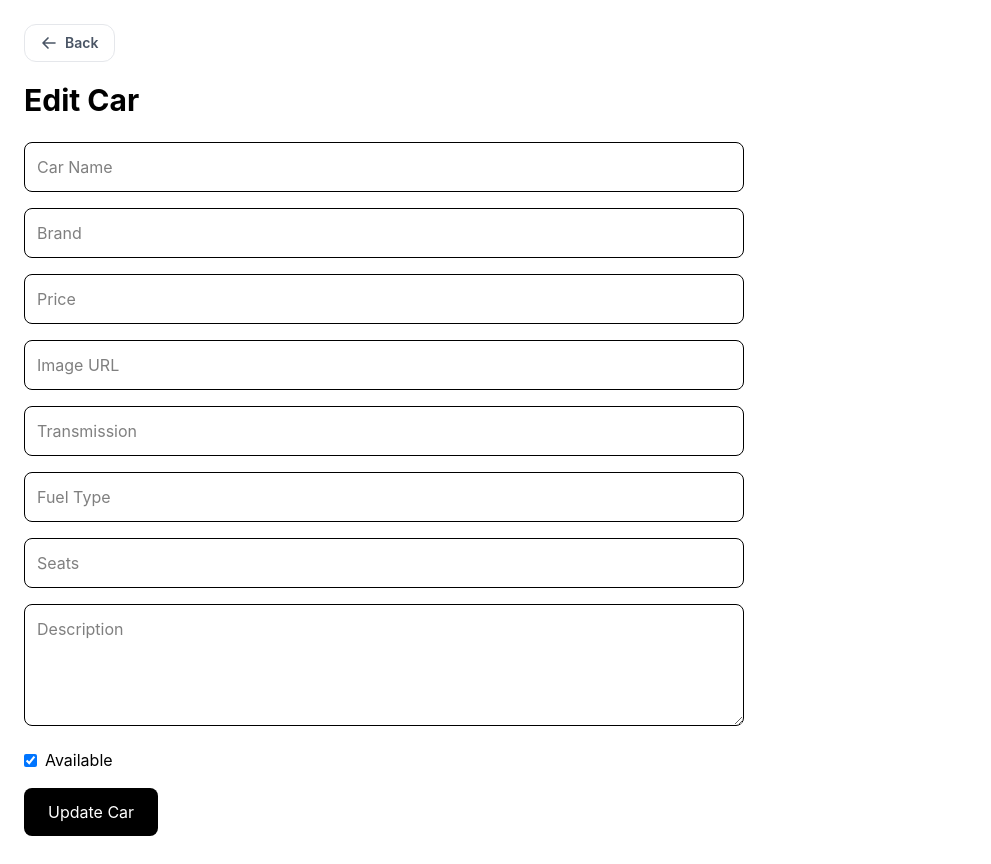
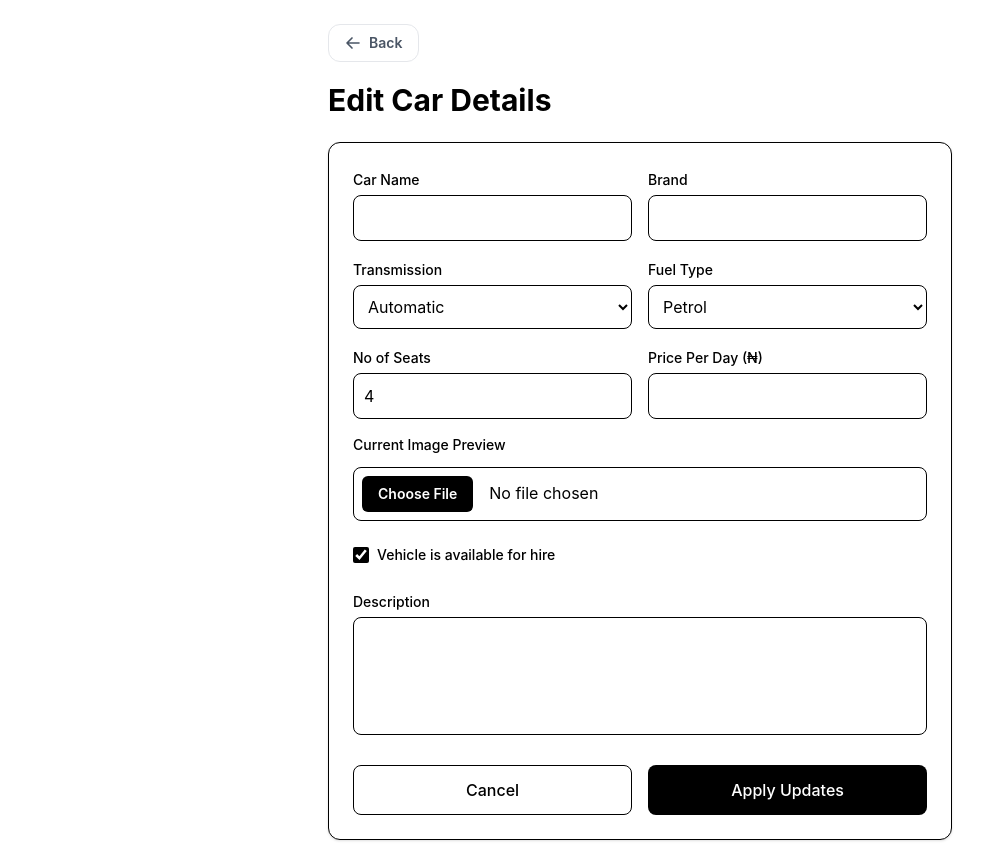
Before and after one commit to devadedejimike/Car-Rental-Frontend, a React (Vite) app: page /admin/edit-car/1 in a window 1280 px wide. Shown: the whole page, without its empty margins (0-991 px from the left). Built offline with nearby package versions, Linux system fonts and the light colour scheme; no server answers.

Commit message:
feat: improved ui

```diff
--- a/src/pages/EditCarPage.tsx
+++ b/src/pages/EditCarPage.tsx
@@ -1,5 +1,5 @@
 import { useEffect, useState } from "react";
-import { useNavigate, useParams } from "react-router-dom";
+import { useParams, useNavigate } from "react-router-dom";
 import { getSingleCar } from "../api/cars";
 import { updateCar } from "../api/admin";
 import BackButton from "../assets/BackButton";
@@ -7,7 +7,6 @@ import BackButton from "../assets/BackButton";
 const EditCarPage = () => {
   const { id } = useParams();
   const navigate = useNavigate();
-
   const [loading, setLoading] = useState(true);
   const [updating, setUpdating] = useState(false);
 
@@ -15,177 +14,233 @@ const EditCarPage = () => {
     name: "",
     brand: "",
     pricePerDay: "",
-    image: "",
-    transmission: "",
-    fuelType: "",
-    seats: "",
+    transmission: "automatic",
+    fuelType: "petrol",
+    seats: 4,
     description: "",
     available: true,
   });
+  const [existingImage, setExistingImage] = useState("");
+  const [newImageFile, setNewImageFile] = useState<File | null>(null);
 
-  // FETCH CAR
-  const fetchCar = async () => {
+  useEffect(() => {
+    const fetchCarDetails = async () => {
       try {
-      setLoading(true);
-
-      const data = await getSingleCar(id as string);
-      const car = data.car;
+        if (!id) return;
+        const res = await getSingleCar(id);
+        const car = res.car;
 
         setFormData({
-        name: car.name || "",
-        brand: car.brand || "",
-        pricePerDay: car.pricePerDay?.toString() || "",
-        image: car.image || "",
-        transmission: car.transmission || "",
-        fuelType: car.fuelType || "",
-        seats: car.seats?.toString() || "",
-        description: car.description || "",
-        available: car.available ?? true,
+          name: car.name,
+          brand: car.brand,
+          pricePerDay: car.pricePerDay.toString(),
+          transmission: car.transmission || "automatic",
+          fuelType: car.fuelType || "petrol",
+          seats: car.seats,
+          description: car.description,
+          available: car.available !== undefined ? car.available : true,
         });
+        setExistingImage(car.image);
       } catch (error) {
-      console.log(error);
-      alert("Failed to fetch car");
+        console.error("Error reading mapping indices:", error);
+        alert("Failed to load car details");
       } finally {
         setLoading(false);
       }
     };
+    fetchCarDetails();
+  }, [id]);
 
-  useEffect(() => {
-    fetchCar();
-  }, []);
-
-  // HANDLE CHANGE
-  const handleChange = (
-    e: React.ChangeEvent<HTMLInputElement | HTMLTextAreaElement>
-  ) => {
-    const { name, value, type } = e.target;
-
-    setFormData((prev) => ({
-      ...prev,
-      [name]:
-        type === "checkbox"
-          ? (e.target as HTMLInputElement).checked
-          : value,
-    }));
+  const handleChange = (e: React.ChangeEvent<HTMLInputElement | HTMLTextAreaElement | HTMLSelectElement>) => {
+    const { name, value } = e.target;
+    setFormData({ ...formData, [name]: value });
   };
 
-  // SUBMIT
+  const handleCheckboxChange = (e: React.ChangeEvent<HTMLInputElement>) => {
+    setFormData({ ...formData, available: e.target.checked });
+  };
+
+  const handleFileChange = (e: React.ChangeEvent<HTMLInputElement>) => {
+    if (e.target.files && e.target.files[0]) {
+      setNewImageFile(e.target.files[0]);
+    }
+  };
+
   const handleSubmit = async (e: React.FormEvent) => {
     e.preventDefault();
-
     try {
       setUpdating(true);
 
-      await updateCar(id as string, {
-        ...formData,
-        pricePerDay: Number(formData.pricePerDay),
-        seats: Number(formData.seats),
-      });
+      const data = new FormData();
+      data.append("name", formData.name);
+      data.append("brand", formData.brand);
+      data.append("pricePerDay", formData.pricePerDay);
+      data.append("transmission", formData.transmission);
+      data.append("fuelType", formData.fuelType);
+      data.append("seats", formData.seats.toString());
+      data.append("available", formData.available.toString());
+      data.append("description", formData.description);
 
-      alert("Car updated successfully");
+      if (newImageFile) {
+        data.append("image", newImageFile);
+      }
+
+      await updateCar(id as string, data);
+      alert("Car updated successfully without schema validation errors!");
       navigate("/admin/cars");
     } catch (error: any) {
-      console.log(error);
-      alert(error?.response?.data?.message || "Failed to update car");
+      console.error(error);
+      alert(error?.response?.data?.message || "Failed to update record details");
     } finally {
       setUpdating(false);
     }
   };
 
-  if (loading) return <div className="p-6">Loading...</div>;
+  if (loading) return <div className="p-6 text-center">Reading parameters summary...</div>;
 
   return (
-    <div className="p-6 max-w-3xl">
+    <div className="p-6 max-w-2xl mx-auto space-y-6">
+      <div>
         <BackButton />
-      <h1 className="text-3xl font-bold mb-6">Edit Car</h1>
+        <h1 className="text-3xl font-bold">Edit Car Details</h1>
+        <p className="text-gray-500"></p>
+      </div>
 
-      <form onSubmit={handleSubmit} className="space-y-4">
-
+      <form onSubmit={handleSubmit} className="space-y-4 border p-6 rounded-xl bg-white shadow-sm">
+        <div className="grid grid-cols-2 gap-4">
+          <div>
+            <label className="text-sm font-medium">Car Name</label>
             <input
+              type="text"
               name="name"
+              required
               value={formData.name}
               onChange={handleChange}
-          className="w-full border p-3 rounded-lg"
-          placeholder="Car Name"
+              className="w-full border p-2.5 rounded-lg mt-1 focus:outline-none focus:ring-1 focus:ring-black"
             />
-
+          </div>
+          <div>
+            <label className="text-sm font-medium">Brand</label>
             <input
+              type="text"
               name="brand"
+              required
               value={formData.brand}
               onChange={handleChange}
-          className="w-full border p-3 rounded-lg"
-          placeholder="Brand"
+              className="w-full border p-2.5 rounded-lg mt-1 focus:outline-none focus:ring-1 focus:ring-black"
             />
+          </div>
+        </div>
 
-        <input
-          name="pricePerDay"
-          type="number"
-          value={formData.pricePerDay}
-          onChange={handleChange}
-          className="w-full border p-3 rounded-lg"
-          placeholder="Price"
-        />
-
-        <input
-          name="image"
-          value={formData.image}
-          onChange={handleChange}
-          className="w-full border p-3 rounded-lg"
-          placeholder="Image URL"
-        />
-
-        <input
+        <div className="grid grid-cols-2 gap-4">
+          <div>
+            <label className="text-sm font-medium">Transmission</label>
+            <select
               name="transmission"
               value={formData.transmission}
               onChange={handleChange}
-          className="w-full border p-3 rounded-lg"
-          placeholder="Transmission"
-        />
-
-        <input
+              className="w-full border p-2.5 rounded-lg mt-1 bg-white focus:outline-none focus:ring-1 focus:ring-black capitalize"
+            >
+              <option value="automatic">Automatic</option>
+              <option value="manual">Manual</option>
+            </select>
+          </div>
+          <div>
+            <label className="text-sm font-medium">Fuel Type</label>
+            <select
               name="fuelType"
               value={formData.fuelType}
               onChange={handleChange}
-          className="w-full border p-3 rounded-lg"
-          placeholder="Fuel Type"
-        />
+              className="w-full border p-2.5 rounded-lg mt-1 bg-white focus:outline-none focus:ring-1 focus:ring-black capitalize"
+            >
+              <option value="petrol">Petrol</option>
+              <option value="diesel">Diesel</option>
+              <option value="electric">Electric</option>
+            </select>
+          </div>
+        </div>
 
+        <div className="grid grid-cols-2 gap-4">
+          <div>
+            <label className="text-sm font-medium">No of Seats</label>
             <input
+              type="number"
               name="seats"
-          type="number"
+              required
+              min={1}
               value={formData.seats}
               onChange={handleChange}
-          className="w-full border p-3 rounded-lg"
-          placeholder="Seats"
+              className="w-full border p-2.5 rounded-lg mt-1 focus:outline-none focus:ring-1 focus:ring-black"
             />
+          </div>
+          <div>
+            <label className="text-sm font-medium">Price Per Day (₦)</label>
+            <input
+              type="number"
+              name="pricePerDay"
+              required
+              value={formData.pricePerDay}
+              onChange={handleChange}
+              className="w-full border p-2.5 rounded-lg mt-1 focus:outline-none focus:ring-1 focus:ring-black"
+            />
+          </div>
+        </div>
 
+        <div className="space-y-2">
+          <label className="text-sm font-medium block">Current Image Preview</label>
+          {existingImage && !newImageFile && (
+            <img src={existingImage} alt="Current entry preview" className="w-32 h-20 object-cover rounded border bg-gray-50" />
+          )}
+          <input
+            type="file"
+            accept="image/*"
+            onChange={handleFileChange}
+            className="w-full border p-2 rounded-lg mt-1 file:mr-4 file:py-2 file:px-4 file:rounded-md file:border-0 file:text-sm file:font-semibold file:bg-black file:text-white hover:file:bg-gray-800 cursor-pointer"
+          />
+        </div>
+
+        <div className="flex items-center gap-2 py-2">
+          <input
+            type="checkbox"
+            id="available"
+            name="available"
+            checked={formData.available}
+            onChange={handleCheckboxChange}
+            className="w-4 h-4 accent-black cursor-pointer"
+          />
+          <label htmlFor="available" className="text-sm font-medium cursor-pointer select-none">
+            Vehicle is available for hire
+          </label>
+        </div>
+
+        <div>
+          <label className="text-sm font-medium">Description</label>
           <textarea
             name="description"
+            rows={4}
+            required
             value={formData.description}
             onChange={handleChange}
-          className="w-full border p-3 rounded-lg"
-          rows={4}
-          placeholder="Description"
+            className="w-full border p-2.5 rounded-lg mt-1 focus:outline-none focus:ring-1 focus:ring-black resize-none"
           />
+        </div>
 
-        {/* ✅ AVAILABLE FIX */}
-        <label className="flex items-center gap-2">
-          <input
-            type="checkbox"
-            name="available"
-            checked={formData.available}
-            onChange={handleChange}
-          />
-          Available
-        </label>
-
+        <div className="flex gap-4 pt-2">
+          <button
+            type="button"
+            onClick={() => navigate("/admin/cars")}
+            className="w-1/2 border py-3 rounded-lg font-medium hover:bg-gray-50 transition-colors"
+          >
+            Cancel
+          </button>
           <button
             type="submit"
             disabled={updating}
-          className="bg-black text-white px-6 py-3 rounded-lg"
+            className="w-1/2 bg-black text-white py-3 rounded-lg font-medium hover:bg-gray-800 transition-colors disabled:bg-gray-400"
           >
-          {updating ? "Updating..." : "Update Car"}
+            {updating ? "Saving Changes..." : "Apply Updates"}
           </button>
+        </div>
       </form>
     </div>
   );
```
Lines whose indentation alone changed are shown as unchanged.
